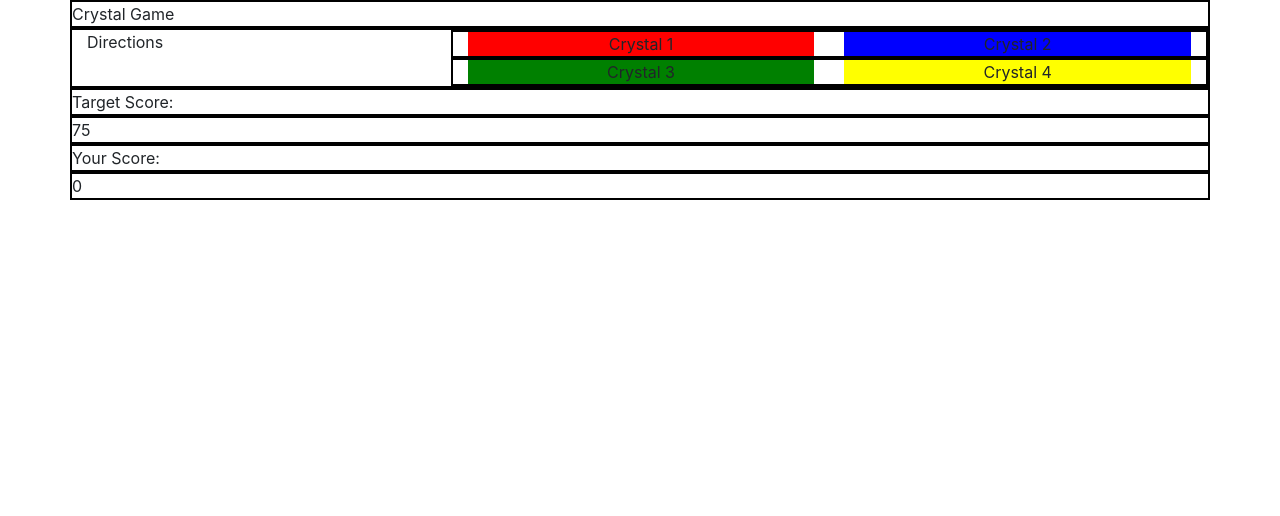
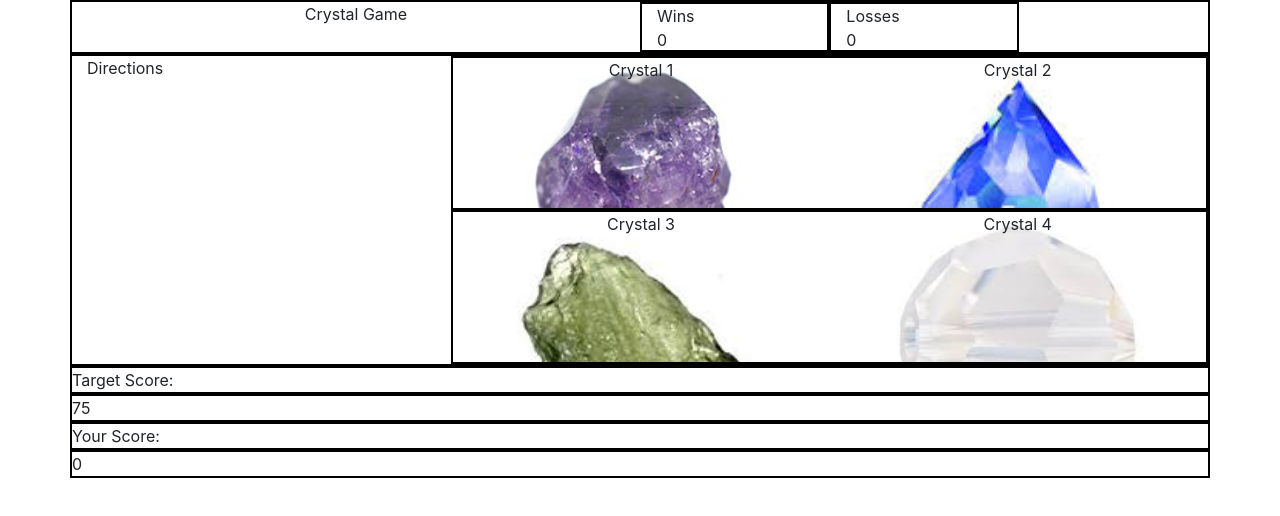
Before and after one commit to rsharar/unit-4-game, a plain HTML site: page index.html in a window 1280 px wide. Drawn offline with nearby package versions, Linux system fonts and the light colour scheme.

Commit message:
added styling for wins and losses, created array to store crystalValues to pull random numbers and assign

```diff
--- a/assets/css/style.css
+++ b/assets/css/style.css
@@ -6,18 +6,27 @@
     text-align: center;
 }
 
+.score{
+    height: 50px;
+    border: 2px black solid;
+}
+
+.crystal{
+    height: 150px;
+    background-size: 100%;
+}
+
 #crystal-one{
-    background-color: red;
+    background-image: url(../images/crystalone.jpg);
 }
 
 #crystal-two{
-    background-color: blue;
+    background-image: url(../images/crystaltwo.jpeg);
 }
-
 #crystal-three{
-    background-color: green;
+    background-image: url(../images/crystalthree.jpeg);
 }
 
 #crystal-four{
-    background-color: yellow;
+    background-image: url(../images/crystalfour.jpeg);
 }
--- a/assets/javascript/game.js
+++ b/assets/javascript/game.js
@@ -12,6 +12,9 @@ var wins;
 // nuumber of loses
 var loses;
 
+// empty array to store values 1-12 to assign to crystals
+var list=[];
+
 // crystal-one object with property of randomly assigned value
 var crystalOneValue;
 
@@ -23,7 +26,6 @@ var crystalThreeValue;
 
 // crystal-four object with property of randomly assigned value
 var crystalFourValue;
-
 
 //---------------------------FUNCTIONS------------------------------------//
 function init(){
@@ -41,31 +43,53 @@ function init(){
     // push targetScore to targetscore div in HTML
     $("#targetscore").text(targetScore);
 
-    // randomly assign number between 1-12 to crystalOne
-    crystalOneValue = (Math.floor(Math.random()* 12) + 1);
+    genCrystalValuesArray();
+
+    crystalOneValue = list[Math.floor(Math.random()* list.length)];
     console.log("C1: " + crystalOneValue);
 
-    // randomly assign number between 1-12 to crystalTwo
-    crystalTwoValue = (Math.floor(Math.random()* 12) + 1);
-    console.log("C2: " + crystalTwoValue);
+    crystalTwoValue = list[Math.floor(Math.random()* list.length)];
+    console.log("C1: " + crystalTwoValue);
 
-    // randomly assign number between 1-12 to crystalThree
-    crystalThreeValue = (Math.floor(Math.random()* 12) + 1);
-    console.log("C3: " + crystalThreeValue);
 
-    // randomly assign number between 1-12 to crystalFour
-    crystalFourValue = (Math.floor(Math.random()* 12) + 1);
-    console.log("C4: " + crystalFourValue);
+
+
+}
+
+// generates an array of numbers between 1-12 to use for assigning crystal values
+function genCrystalValuesArray(){
+        for (var i = 1; i <= 12; i++) {
+    list.push(i);
+}
+console.log(list)
 }
 
 function sum(){
     // when any of four crystals is clicked (give them same class)
     // add their value to the currentScore
     //push currentScore to HTML
-    $(".crystal").on("click", function(){
-        $("#totalscore").text(crystalOneValue);
+
+if (currentScore < targetScore){
+    $("#crystal-one").on("click", function(){
+        currentScore = currentScore + crystalOneValue;
+        $("#currentscore").text(currentScore);
+});
+    $("#crystal-two").on("click", function(){
+        currentScore = currentScore + crystalTwoValue;
+        $("#currentscore").text(currentScore);
+});
+    $("#crystal-three").on("click", function(){
+        currentScore = currentScore + crystalThreeValue;
+        $("#currentscore").text(currentScore);
+});
+    $("#crystal-four").on("click", function(){
+        currentScore = currentScore + crystalFourValue;
+        $("#currentscore").text(currentScore);
 });
 }
+}
+
+// function to check if user has won, lost or needs to keep going
 
 
 
--- a/index.html
+++ b/index.html
@@ -18,7 +18,23 @@
         <!-- row 4: total score header -->
         <!-- row 5: total score -->
         <div class="container">
-            <div class="row" id="header">Crystal Game</div>
+            <div class="row" id="header">
+                <div class="col-md-6">
+                    Crystal Game
+                </div>
+                <div class="col-md-2 score">
+                    Wins
+                    <div id = "wins">
+                        0
+                    </div>
+                </div>
+                <div class="col-md-2 score" >
+                    Losses
+                    <div id = "wins">
+                        0
+                    </div>
+                </div>
+            </div>
             <div class="row" id="directions">
                 <div class="col-md-4">
                     Directions
```
Also changed, not shown: assets/images/crystalfour.jpeg (added), assets/images/crystalthree.jpeg (added), assets/images/crystaltwo.jpeg (added).
